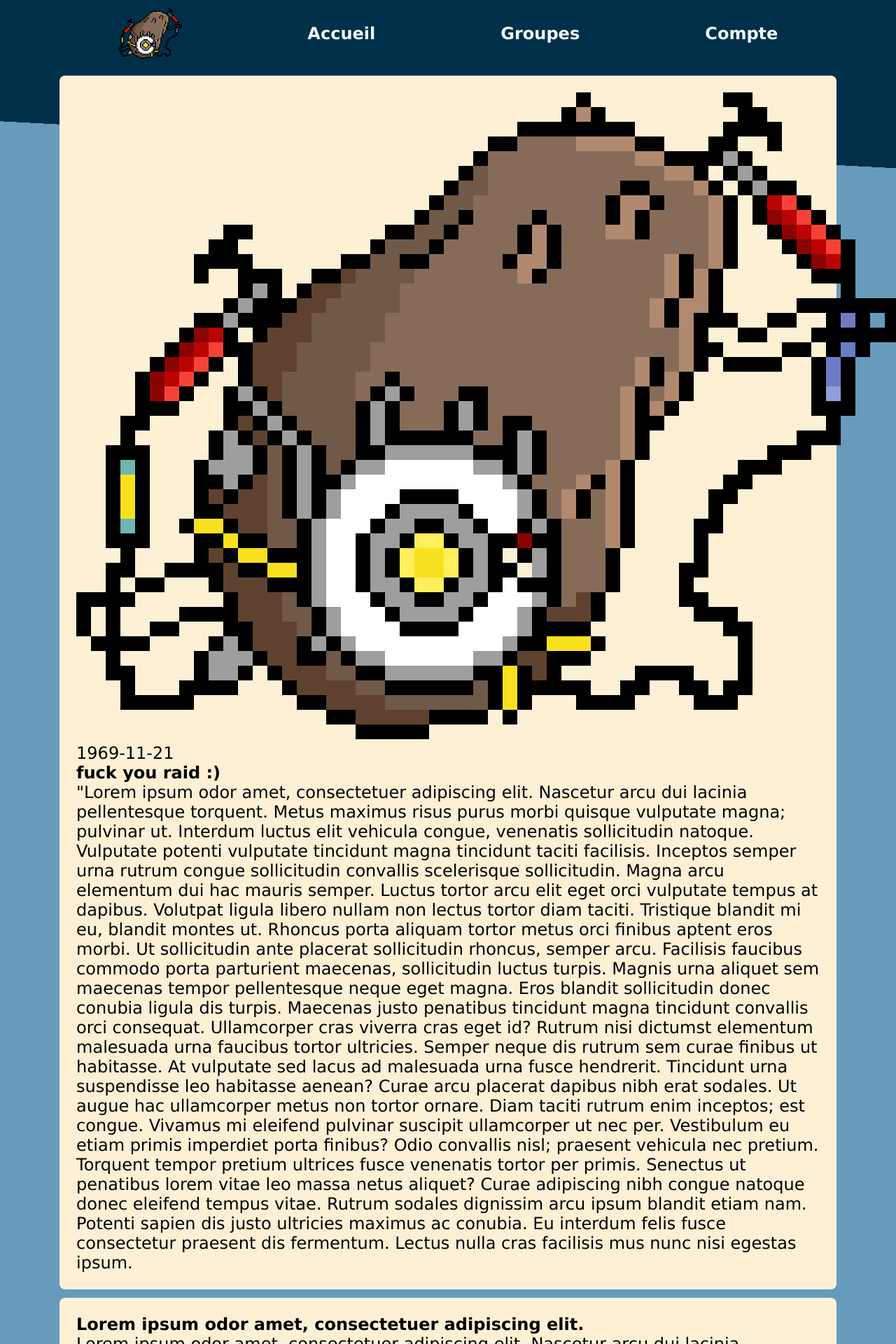
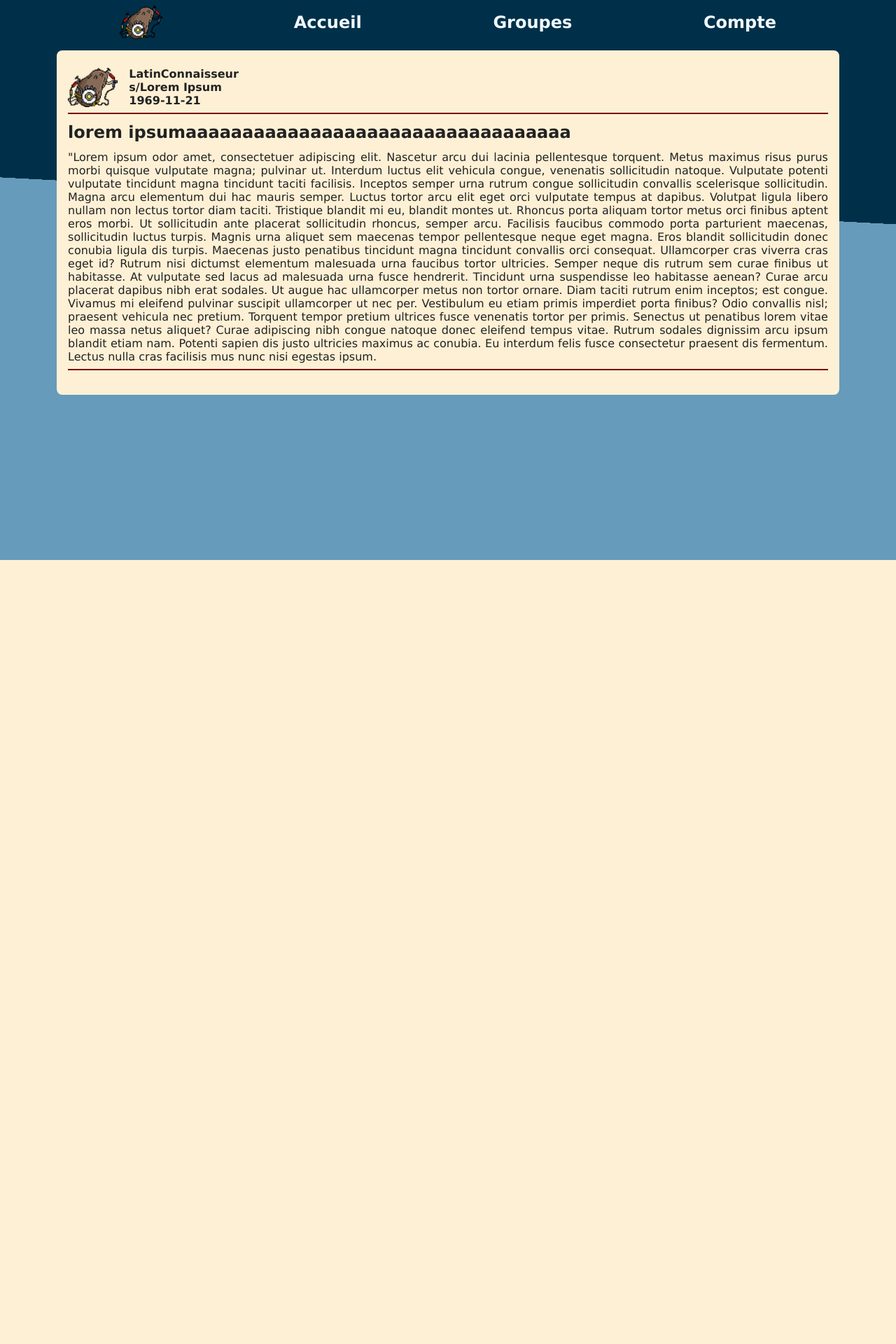
Before and after one commit to yvr8/h2025-Web-ProjetFinalWeb, a PHP site: page / in a window 1280 px wide. Shown: the top 1920 px of the page at 70% size. After the commit the page ends 800 px from the top, so only its background shows below. Run offline with PHP 8.4, Linux system fonts and the light colour scheme.

Commit message:
zone info du css

```diff
--- a/css/index.css
+++ b/css/index.css
@@ -1,23 +1,29 @@
-
 * {
     margin: 0;
     padding: 0;
-    font-size: 24px;
+    font-size: 16px;
+    color: #222222;
     font-family: Verdana, Arial, sans-serif;
 }
 html {
-    background: linear-gradient(183deg, #003049 10em, #669BBC 1em) no-repeat, #669BBC;
+    /*style*/
+    background: linear-gradient(183deg, #003049 20em, #669BBC 1em) no-repeat, #669BBC;
     background-size: cover;
+    /*position*/
     height:100%;
+    /*text*/
     font-family: Verdana, Arial, sans-serif;
 }
-
+body {
+    display: flex;
+    flex-shrink: 1;
+}
 #main-content-container {
     width: 300mm;
     margin-left: auto;
     margin-right: auto;
     position: relative;
-    flex-shrink: 0;
+    flex-shrink: 1;
 }
 
 header {
@@ -26,10 +32,10 @@
     justify-content: space-around;
     align-items: center;
     flex-flow: row nowrap;
+    gap: 0.5em;
+    padding: .5em;
     /*style*/
     background-color: #003049;
-    gap: 0.5em;
-    padding: .5em;
     img{
         /*box*/
         width: auto;
@@ -39,9 +45,9 @@
     a{
         /*position*/
         display: flex;
-
         /*text*/
         font-weight: bold;
+        font-size: 1.5em;
         color: #f0f8ff;
         text-decoration: none
     }
@@ -53,18 +59,57 @@
 article{
     background-color: #FDF0D5;
     border-radius: 8px;
-    margin: .5em;
-    padding: 1em;
+    margin: .5rem;
+    padding: 1rem;
     /*icon, username, publish date, sub*/
     .info {
+        /*position*/
+        display: flex;
+        flex-flow: row;
+        flex-wrap: nowrap;
+        gap: .5em;
+        align-items: center;
+        /*style*/
+        border-bottom-style: solid;
+        border-bottom-color: #780000;
+        border-bottom-width: 2px;
+        img{
+            height: 3.5rem;
+            width: auto;
+            border-radius: 10%;
+        }
+        ul {
+            /*text*/
+            font-weight: bold;
+            display: block;
+            padding: .5rem;
+            text-decoration: none;
+            list-style-type: none;
+        }
+    }
+    .content {
+        /*style*/
+        border-bottom-style: solid;
+        border-bottom-color: #780000;
+        border-bottom-width: 2px;
+        p {
+            text-align: justify;
+            text-justify: inter-word;
+            margin: .5em 0;
+        }
+        h1 {
+            font-weight: bold;
+            font-size: 1.5em;
+            text-wrap: wrap;
+            margin: .5em 0;
+        }
+    }
+    /*likes, dislike, share*/
+    .reaction {
 
     }
-    /*likes, dislike, share*/
-    .reaction
-    /*just comment*/
-    .comment
+        /*just comment*/
+    .comment {
 
-    p{
-        margin
     }
 }
--- a/index.html
+++ b/index.html
@@ -17,14 +17,18 @@
         <article>
             <div class="info">
                 <!--profile picture-->
-                <img src="images/glados.png">
-                <!--date--> <!--format to "Il y a 1ans", "hier", "aujourd'hui"-->
-                <p>1969-11-21</p>
-                <!---->
-
+                <img src="images/glados.png" alt="profile picture">
+                <ul>
+                    <!--username-->
+                    <li>LatinConnaisseur</li>
+                    <!--sub-forum name-->
+                    <li>s/Lorem Ipsum</li>
+                    <!--date--> <!--format to "Il y a 1ans", "hier", "aujourd'hui"-->
+                    <li>1969-11-21</li>
+                </ul>
             </div>
             <div class="content">
-                <h1>fuck you raid :)</h1>
+                <h1>lorem ipsumaaaaaaaaaaaaaaaaaaaaaaaaaaaaaaaaaa</h1>
                 <p>"Lorem ipsum odor amet, consectetuer adipiscing elit. Nascetur arcu dui lacinia pellentesque torquent. Metus maximus risus purus morbi quisque vulputate magna; pulvinar ut. Interdum luctus elit vehicula congue, venenatis sollicitudin natoque. Vulputate potenti vulputate tincidunt magna tincidunt taciti facilisis. Inceptos semper urna rutrum congue sollicitudin convallis scelerisque sollicitudin. Magna arcu elementum dui hac mauris semper.
 
                 Luctus tortor arcu elit eget orci vulputate tempus at dapibus. Volutpat ligula libero nullam non lectus tortor diam taciti. Tristique blandit mi eu, blandit montes ut. Rhoncus porta aliquam tortor metus orci finibus aptent eros morbi. Ut sollicitudin ante placerat sollicitudin rhoncus, semper arcu. Facilisis faucibus commodo porta parturient maecenas, sollicitudin luctus turpis. Magnis urna aliquet sem maecenas tempor pellentesque neque eget magna. Eros blandit sollicitudin donec conubia ligula dis turpis. Maecenas justo penatibus tincidunt magna tincidunt convallis orci consequat.
@@ -33,26 +37,9 @@
 
                 Vestibulum eu etiam primis imperdiet porta finibus? Odio convallis nisl; praesent vehicula nec pretium. Torquent tempor pretium ultrices fusce venenatis tortor per primis. Senectus ut penatibus lorem vitae leo massa netus aliquet? Curae adipiscing nibh congue natoque donec eleifend tempus vitae. Rutrum sodales dignissim arcu ipsum blandit etiam nam. Potenti sapien dis justo ultricies maximus ac conubia. Eu interdum felis fusce consectetur praesent dis fermentum. Lectus nulla cras facilisis mus nunc nisi egestas ipsum.</p>
             </div>
-        </article>
-        <article>
-            <h1>Lorem ipsum odor amet, consectetuer adipiscing elit.</h1>
-            <p>Lorem ipsum odor amet, consectetuer adipiscing elit. Nascetur arcu dui lacinia pellentesque torquent. Metus maximus risus purus morbi quisque vulputate magna; pulvinar ut. Interdum luctus elit vehicula congue, venenatis sollicitudin natoque. Vulputate potenti vulputate tincidunt magna tincidunt taciti facilisis. Inceptos semper urna rutrum congue sollicitudin convallis scelerisque sollicitudin. Magna arcu elementum dui hac mauris semper.
-
-                Luctus tortor arcu elit eget orci vulputate tempus at dapibus. Volutpat ligula libero nullam non lectus tortor diam taciti. Tristique blandit mi eu, blandit montes ut. Rhoncus porta aliquam tortor metus orci finibus aptent eros morbi. Ut sollicitudin ante placerat sollicitudin rhoncus, semper arcu. Facilisis faucibus commodo porta parturient maecenas, sollicitudin luctus turpis. Magnis urna aliquet sem maecenas tempor pellentesque neque eget magna. Eros blandit sollicitudin donec conubia ligula dis turpis. Maecenas justo penatibus tincidunt magna tincidunt convallis orci consequat.
-
-                Ullamcorper cras viverra cras eget id? Rutrum nisi dictumst elementum malesuada urna faucibus tortor ultricies. Semper neque dis rutrum sem curae finibus ut habitasse. At vulputate sed lacus ad malesuada urna fusce hendrerit. Tincidunt urna suspendisse leo habitasse aenean? Curae arcu placerat dapibus nibh erat sodales. Ut augue hac ullamcorper metus non tortor ornare. Diam taciti rutrum enim inceptos; est congue. Vivamus mi eleifend pulvinar suscipit ullamcorper ut nec per.
-
-                Vestibulum eu etiam primis imperdiet porta finibus? Odio convallis nisl; praesent vehicula nec pretium. Torquent tempor pretium ultrices fusce venenatis tortor per primis. Senectus ut penatibus lorem vitae leo massa netus aliquet? Curae adipiscing nibh congue natoque donec eleifend tempus vitae. Rutrum sodales dignissim arcu ipsum blandit etiam nam. Potenti sapien dis justo ultricies maximus ac conubia. Eu interdum felis fusce consectetur praesent dis fermentum. Lectus nulla cras facilisis mus nunc nisi egestas ipsum.</p>
-        </article>
-        <article>
-            <h1>Lorem ipsum odor amet, consectetuer adipiscing elit.</h1>
-            <p>Lorem ipsum odor amet, consectetuer adipiscing elit. Nascetur arcu dui lacinia pellentesque torquent. Metus maximus risus purus morbi quisque vulputate magna; pulvinar ut. Interdum luctus elit vehicula congue, venenatis sollicitudin natoque. Vulputate potenti vulputate tincidunt magna tincidunt taciti facilisis. Inceptos semper urna rutrum congue sollicitudin convallis scelerisque sollicitudin. Magna arcu elementum dui hac mauris semper.
-
-                Luctus tortor arcu elit eget orci vulputate tempus at dapibus. Volutpat ligula libero nullam non lectus tortor diam taciti. Tristique blandit mi eu, blandit montes ut. Rhoncus porta aliquam tortor metus orci finibus aptent eros morbi. Ut sollicitudin ante placerat sollicitudin rhoncus, semper arcu. Facilisis faucibus commodo porta parturient maecenas, sollicitudin luctus turpis. Magnis urna aliquet sem maecenas tempor pellentesque neque eget magna. Eros blandit sollicitudin donec conubia ligula dis turpis. Maecenas justo penatibus tincidunt magna tincidunt convallis orci consequat.
-
-                Ullamcorper cras viverra cras eget id? Rutrum nisi dictumst elementum malesuada urna faucibus tortor ultricies. Semper neque dis rutrum sem curae finibus ut habitasse. At vulputate sed lacus ad malesuada urna fusce hendrerit. Tincidunt urna suspendisse leo habitasse aenean? Curae arcu placerat dapibus nibh erat sodales. Ut augue hac ullamcorper metus non tortor ornare. Diam taciti rutrum enim inceptos; est congue. Vivamus mi eleifend pulvinar suscipit ullamcorper ut nec per.
-
-                Vestibulum eu etiam primis imperdiet porta finibus? Odio convallis nisl; praesent vehicula nec pretium. Torquent tempor pretium ultrices fusce venenatis tortor per primis. Senectus ut penatibus lorem vitae leo massa netus aliquet? Curae adipiscing nibh congue natoque donec eleifend tempus vitae. Rutrum sodales dignissim arcu ipsum blandit etiam nam. Potenti sapien dis justo ultricies maximus ac conubia. Eu interdum felis fusce consectetur praesent dis fermentum. Lectus nulla cras facilisis mus nunc nisi egestas ipsum.</p>
+            <div class="reaction">
+                <img src="" alt="">
+            </div>
         </article>
     <footer>
 
```
